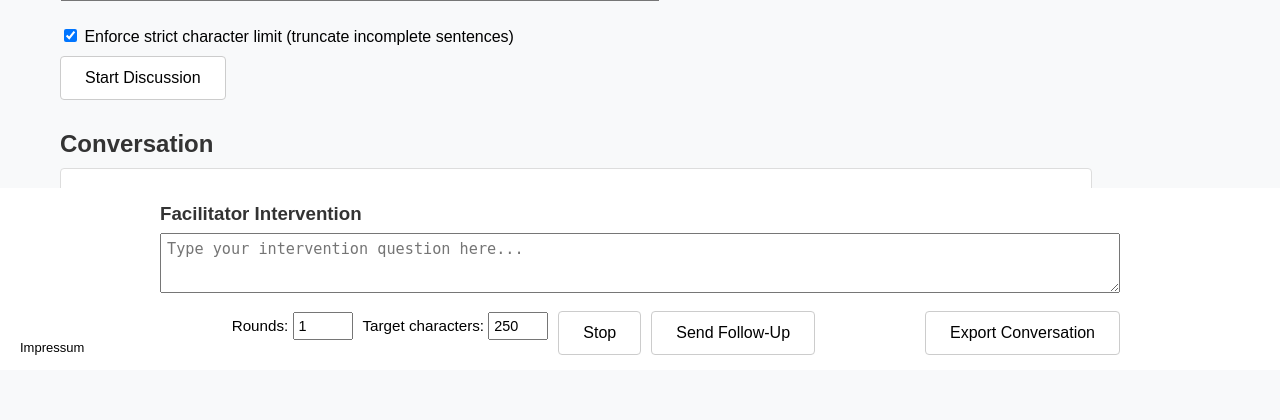
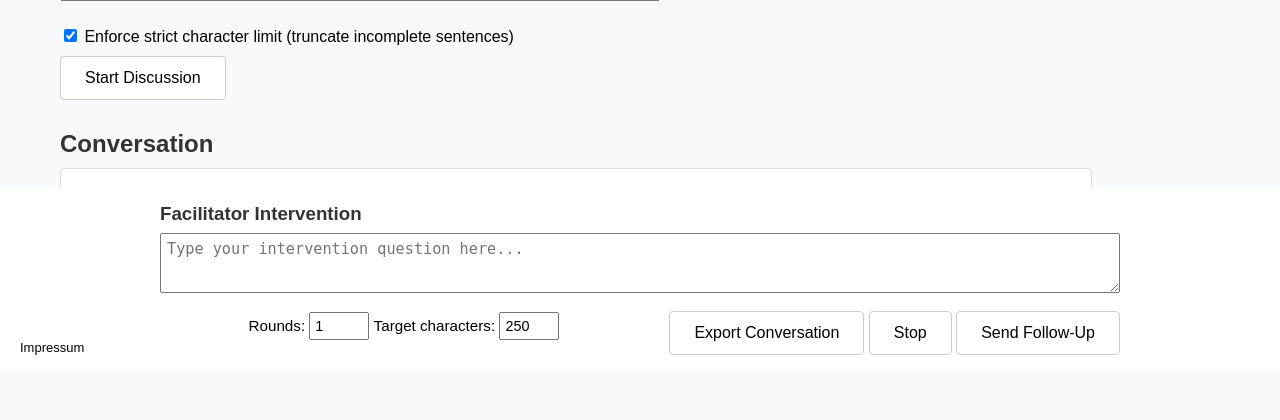
Before and after one commit to tannenbach/focus-ai, a Flask app: page / in a window 1280 px wide. Shown: the part 488-908 px from the top of the page. Run offline with Flask 3, Linux system fonts and the light colour scheme.

Commit message:
Refactor follow-up controls in index.html

```diff
--- a/templates/index.html
+++ b/templates/index.html
@@ -51,18 +51,22 @@
           <textarea id="followup" placeholder="Type your intervention question here..."></textarea>
         </div>
         <div class="fi-controls">
+          <div class="fi-left">
             <label for="followup-rounds">Rounds:
               <input type="number" id="followup-rounds" min="1" max="10" value="1">
             </label>
             <label for="followup-chars">Target characters:
               <input type="number" id="followup-chars" min="100" max="2000" value="250">
             </label>
-          <button id="intervene-btn">Stop</button>
-          <button id="followup-btn">Send Follow-Up</button>
+          </div>
+          <div class="fi-right">
             <button id="export-btn"
               onclick="window.location.href='{{ url_for('export_conversation') }}'">
               Export Conversation
             </button>
+            <button id="intervene-btn">Stop</button>
+            <button id="followup-btn">Send Follow-Up</button>
+         </div>
        </div>
       </div>
     </div>
```
Lines whose indentation alone changed are shown as unchanged.
